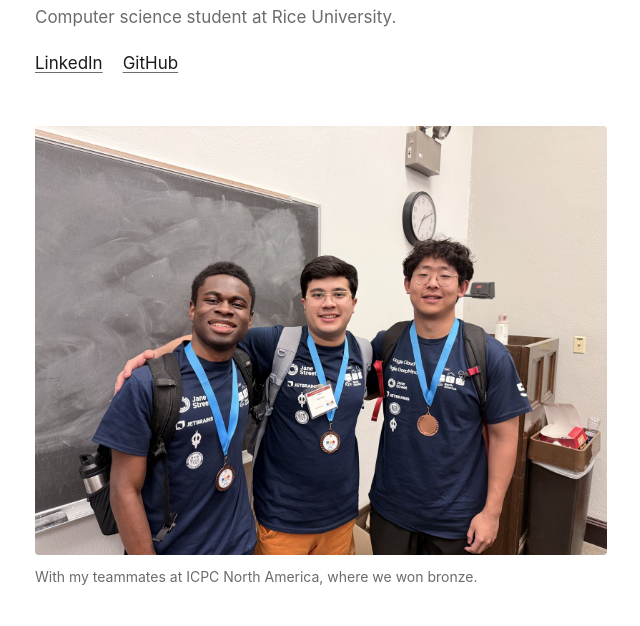
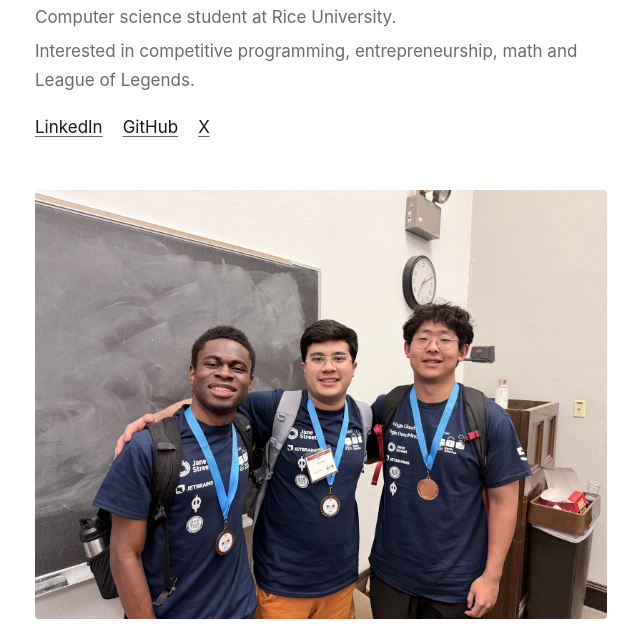
Before and after one commit to howardjaw/howardjaw.github.io, a plain HTML site: page index.html in a window 1280 px wide. Shown: the part 125-751 px from the top of the page, without its empty margins (319-959 px from the left). Drawn offline with Linux system fonts and the light colour scheme.

Commit message:
Add X link and interests
Co-Authored-By: Claude Opus 5.5 <noreply@anthropic.com>

```diff
--- a/index.html
+++ b/index.html
@@ -52,9 +52,11 @@
 <main>
   <h1>Howard Zhao</h1>
   <p class="sub">Computer science student at Rice University.</p>
+  <p class="sub">Interested in competitive programming, entrepreneurship, math and League of Legends.</p>
   <ul class="links">
     <li><a href="https://www.linkedin.com/in/howard-zhao-45a88225a/" rel="me noopener" target="_blank">LinkedIn</a></li>
     <li><a href="https://github.com/howardjaw" rel="me noopener" target="_blank">GitHub</a></li>
+    <li><a href="https://x.com/howchenjaw" rel="me noopener" target="_blank">X</a></li>
   </ul>
 
   <figure>
```
